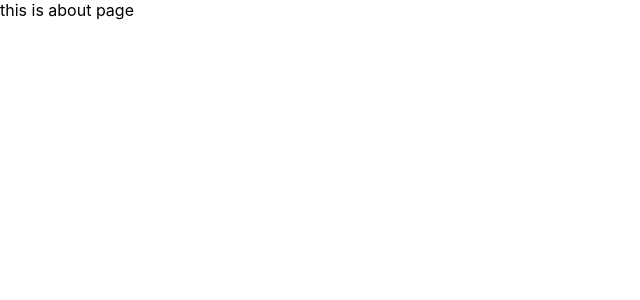
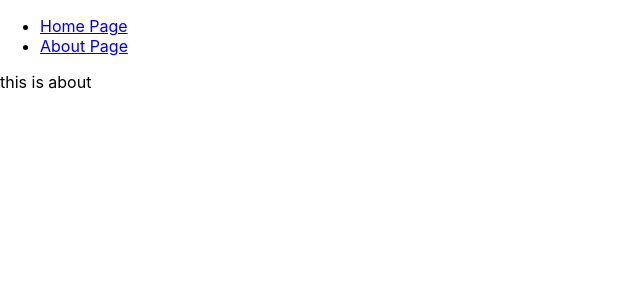
Before and after one commit to narayandudhe/box-office, a React (Create React App) app: page /about in a window 1280 px wide. Shown: the top 300 px of the page, without its empty margins (0-640 px from the left). Built offline with nearby package versions, Linux system fonts and the light colour scheme; the HTML template or start-up script is replaced by a standard one.

Commit message:
added navigaion in pages

```diff
--- a/src/App.js
+++ b/src/App.js
@@ -1,16 +1,22 @@
 import { Switch, Route } from 'react-router-dom';
+import Navs from './components/Navs';
+import About from './Pages/About';
+import Home from './Pages/Home';
 
 function App() {
   return (
+    <div>
+      <Navs/>
       <Switch>
         <Route exact path="/">
-        This is Homepage
+          <Home />
         </Route>
         <Route exact path="/about">
-        this is about page
+          <About />
         </Route>
         <Route>this is 404 page</Route>
       </Switch>
+    </div>
   );
 }
 
--- /dev/null
+++ b/src/Pages/About.jsx
@@ -0,0 +1,10 @@
+
+const About = () => {
+  return (
+    <div>
+      this is about
+    </div>
+  )
+}
+
+export default About
--- /dev/null
+++ b/src/Pages/Home.jsx
@@ -0,0 +1,5 @@
+const Home = () => {
+  return <div>This is Home</div>;
+};
+
+export default Home;
--- /dev/null
+++ b/src/components/Navs.jsx
@@ -0,0 +1,21 @@
+import { Link } from 'react-router-dom';
+
+const LINKS = [
+  { path: '/', text: 'Home Page' },
+  { path: '/about', text: 'About Page' },
+];
+const Navs = () => {
+  return (
+    <div>
+      <ul>
+        {LINKS.map(item => (
+          <li key={item.path}>
+            <Link to={item.path}>{item.text}</Link>
+          </li>
+        ))}
+      </ul>
+    </div>
+  );
+};
+
+export default Navs;
```
Lines whose indentation alone changed are shown as unchanged.
